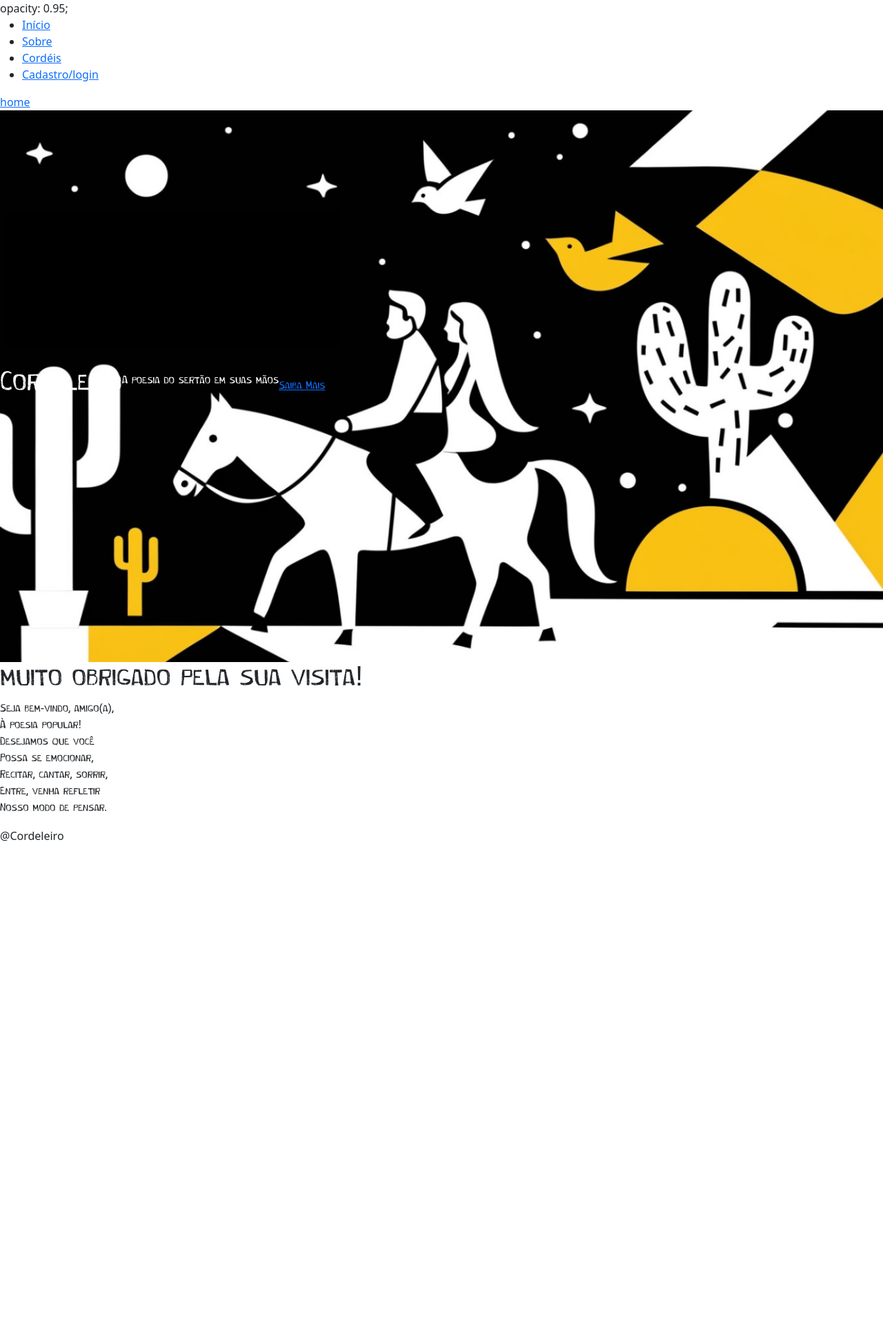
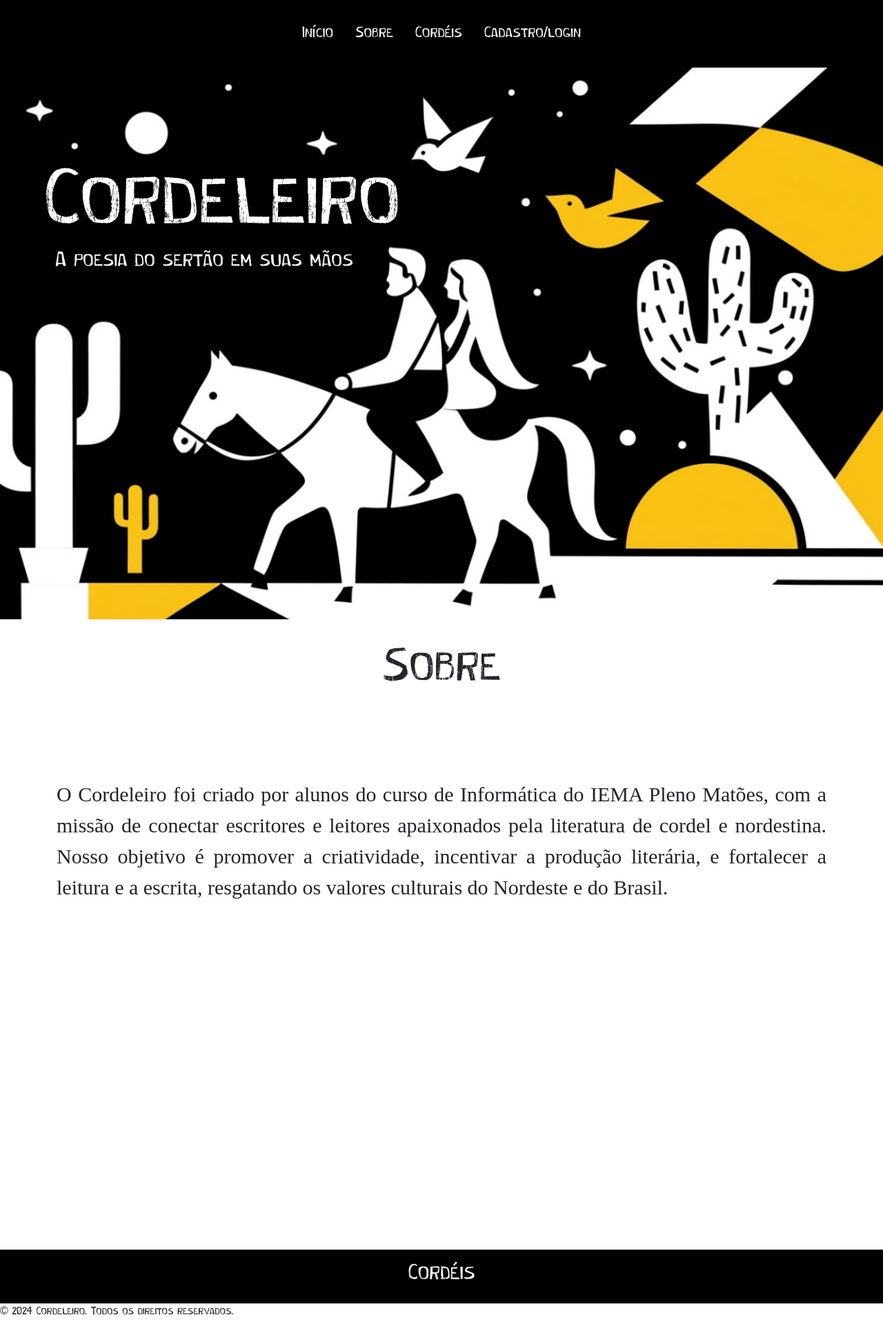
Before and after one commit to losvocode-999/projeto-poema-1, a Django app: template todos/templates/todos/home.html in a window 1280 px wide. Shown: the whole page at 69% size. Before the commit the page ends 1220 px from the top, so only its background shows below. Run offline with Django 5.2, Linux system fonts and the light colour scheme; the template is opened without the code that fills it, so the values that code supplies are empty.

Commit message:
changes
Avancei um pouco mais no CSS

```diff
--- a/todos/templates/todos/home.html
+++ b/todos/templates/todos/home.html
@@ -4,51 +4,47 @@
     <meta charset="UTF-8">
     <meta name="viewport" content="width=device-width, initial-scale=1.0">
     <title>projeto cordel</title>
-    opacity: 0.95;
     <!--Bootstrap adicionado-->
     <link href="https://cdn.jsdelivr.net/npm/bootstrap@5.3.0/dist/css/bootstrap.min.css" rel="stylesheet" integrity="sha384-9ndCyUaIbzAi2FUVXJi0CjmCapSmO7SnpJef0486qhLnuZ2cdeRhO02iuK6FUUVM" crossorigin="anonymous">
     <link rel="stylesheet" href="house.css">
 </head>
 <body>
-    <header> <!--Cabeçalho linkável, para conexão com as seções e páginas. -->
+    <header>
         <nav>
            <ul>
             <li><a href="#inicio">Início</a></li>
             <li><a href="#sobre">Sobre</a></li>
             <li><a href="#cordeis">Cordéis</a></li>
-            <li><a href="#cadastro_login">Cadastro/login</a></li>
+            <li><a href="cadastro-login.html">Cadastro/login</a></li>
            </ul>
         </nav>
     </header>
-    <!-- o href esta com o "#" pois sera onde colocaremos o link da tela de login -->
-    <footer>
-        <a href="#">home</a>
-    </footer>
 
     <main>
-         <!-- Seção Início -->
-        <section>
-       <div class="hero" id="#inicio">
+        <section id="inicio" class="hero">
             <h1>Cordeleiro</h1>
-            <p>A poesia do sertão em suas mãos</p>
-            <a href="#sobre" class="bnt">Saiba Mais</a>
+            <p class="subtitulo">A poesia do sertão em suas mãos</p>
+
+        </section>
+
+        <section id="sobre">
+            <h2 class="sobre">Sobre</a></h2>
+
+            <div class="container">
+            <p class="boas-vindas">
+                O Cordeleiro foi criado por alunos do curso de Informática do IEMA Pleno Matões, com a missão de conectar escritores e leitores apaixonados pela literatura de cordel e nordestina. Nosso objetivo é promover a criatividade, incentivar a produção literária, e fortalecer a leitura e a escrita, resgatando os valores culturais do Nordeste e do Brasil.
+            </p>
         </div>
-    </section>
+        </section>
+
+        <section id="cordeis">
+            <div class="corde">
+                <h2>Cordéis</h2>
+            </div>
+        </section>
     </main>
-
-   <div id="boas-vindas">
-    <h1>muito obrigado pela sua visita!</h1>
-    <p>
-        Seja bem-vindo, amigo(a), <br>
-        À poesia popular! <br>
-        Desejamos que você <br>
-        Possa se emocionar, <br>
-        Recitar, cantar, sorrir, <br>
-        Entre, venha refletir <br>
-        Nosso modo de pensar. <br>
-    </p>
-   </div>
-   <!--Rodapé-->
-   <footer>@Cordeleiro</footer>
+    <footer>
+        <p>&copy; 2024 Cordeleiro. Todos os direitos reservados.</p>
+    </footer>
 </body>
 </html>
--- a/todos/templates/todos/house.css
+++ b/todos/templates/todos/house.css
@@ -1,27 +1,114 @@
-
-/*Fonte adicionada externamnente. Fonte: "Cordelina"*/
 @font-face {
   font-family: 'cordelina';
   src: url('fonts/cordelina.otf') format('opentype');
 }
 
+@import url('https://fonts.googleapis.com/css2?family=Merriweather:ital,wght@0,300;0,400;0,700;0,900;1,300;1,400;1,700;1,900&display=swap');
+
+body {
+  font-family: cordelina, Arial, sans-serif;
+  margin: 0;
+  padding: 0;
+}
+
+header {
+  background-color: #000000;
+  padding: 1rem;
+}
+
+nav ul {
+  list-style-type: none;
+  margin: 0;
+  padding: 0;
+  display: flex;
+  justify-content: center;
+}
+
+nav ul li {
+  margin: 1rem;
+}
+
+nav ul li a {
+  color: white;
+  text-decoration: none;
+  font-size: 1.4rem;
+  transition: color 0.3s ease;
+}
+
+nav ul li a:hover {
+  color: #ffd700;
+}
+
 .hero {
+  height: 100vh;
   font-family: cordelina, sans-serif;
-  height: 100vh;
   display: flex;
-  align-items: center;
+  flex-direction: column;
+  justify-content: flex-start;
+  align-items: flex-start;
   background-image: url("midia/capa1.png");
   background-size: cover;
   background-position: center;
   position: relative;
-  color: #ffff;
-}
-#boas-vindas{
-  font-family: cordelina, sans-serif;
-
+  color: #fff;
+  padding: 6rem;
+  scroll-behavior: smooth;
 }
 
-/*Adicionar os estilos retirados por mim.s*/
-/*Alinhar todos os link horizontalmnente, na parte do Cabeçalho.*/
-/*Adicionar os componentes necessários que linkam com a página de login*/
-/*Buscar */
+.hero h1 {
+  position: relative;
+  font-size: 7.3rem;
+  top: 2rem;
+  right: 2rem;
+  line-height: 1.2;
+}
+
+.subtitulo {
+  position: relative;
+  font-size: 1.9rem;
+  top: 0.9rem;
+  right: 1rem;
+}
+
+.sobre {
+  text-align: center;
+  font-size: 70px;
+  position: relative;
+  padding-top: 30px;
+  height: auto;
+  scroll-behavior: smooth;
+  font-weight: 100;
+  margin-bottom: 0; /* Remover o espaço abaixo da seção "Sobre" */
+}
+
+.container {
+  display: grid;
+  place-items: center;
+  height: 100vh;
+}
+
+.boas-vindas {
+  font-family: "Merriweather", serif;
+  font-weight: 300;
+  font-style: normal;
+  justify-content: center;
+  text-align: justify;
+  width: 700x;
+  height: 550px;
+  font-size: 30px;
+}
+
+.corde {
+  text-align: center;
+  font-size: 70px;
+  background-color: #000000;
+  position: relative;
+  padding-top: 30px;
+  margin-top: 0; /* Remover o espaçamento acima da seção "Cordeis" */
+  height: auto; /* Ajustar a altura conforme necessário */
+  color: white;
+  padding: 1rem 2rem; /* Reduzir o padding vertical */
+  display: flex;
+  justify-content: center;
+  align-items: center; /* Alinhar verticalmente a seção "Cordeis" */
+}
```
Also changed, not shown: todos/templates/todos/cadastro-login.html (added, +17 -0 lines).
